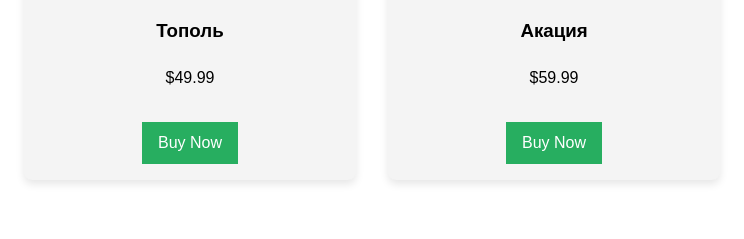
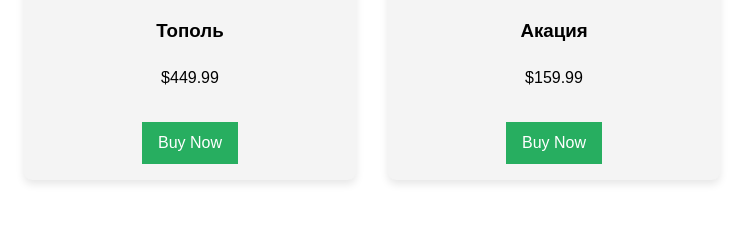
Before and after one commit to MamaMiiia11111/-, a plain HTML site: page index.html in a window 1280 px wide. Shown: the part 1198-1437 px from the top of the page, 86-830 px from the left. Drawn offline with Linux system fonts and the light colour scheme.

Commit message:
Update index.html

```diff
--- a/index.html
+++ b/index.html
@@ -33,13 +33,13 @@
             <div class="product-card">
                 <img src="1646727297263043_DCnx6G9t.jpg" alt="bouquet 1">
                 <h3>Тополь</h3>
-                <p>$49.99</p>
+                <p>$449.99</p>
                 <a href="#" class="buy-btn">Buy Now</a>
             </div>
             <div class="product-card">
                 <img src="a5f9fa60-4773-56d1-9f3c-1d83080d8656.jpg" alt="Bouquet 2">
                 <h3>Акация</h3>
-                <p>$59.99</p>
+                <p>$159.99</p>
                 <a href="#" class="buy-btn">Buy Now</a>
             </div>
             <div class="product-card">
```
